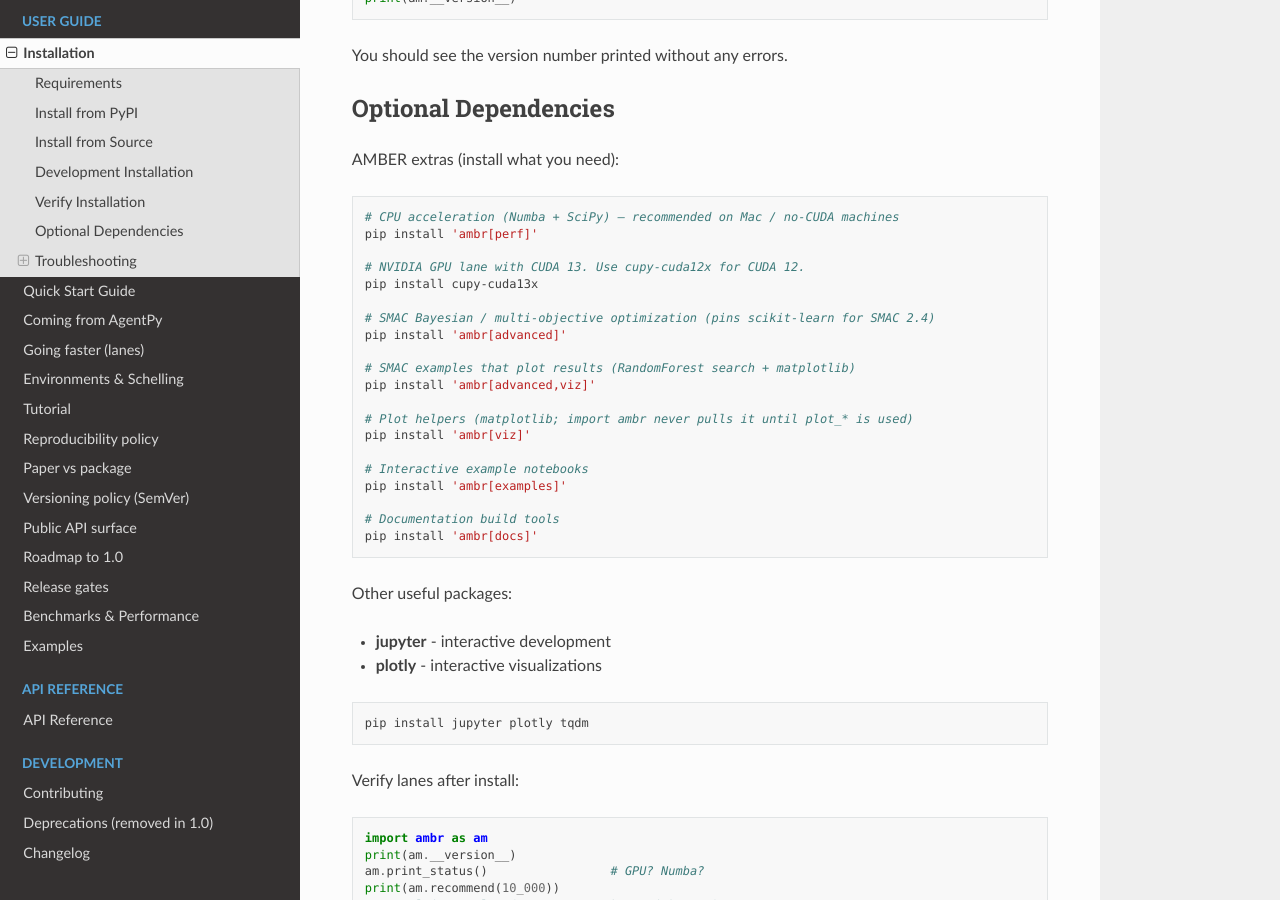
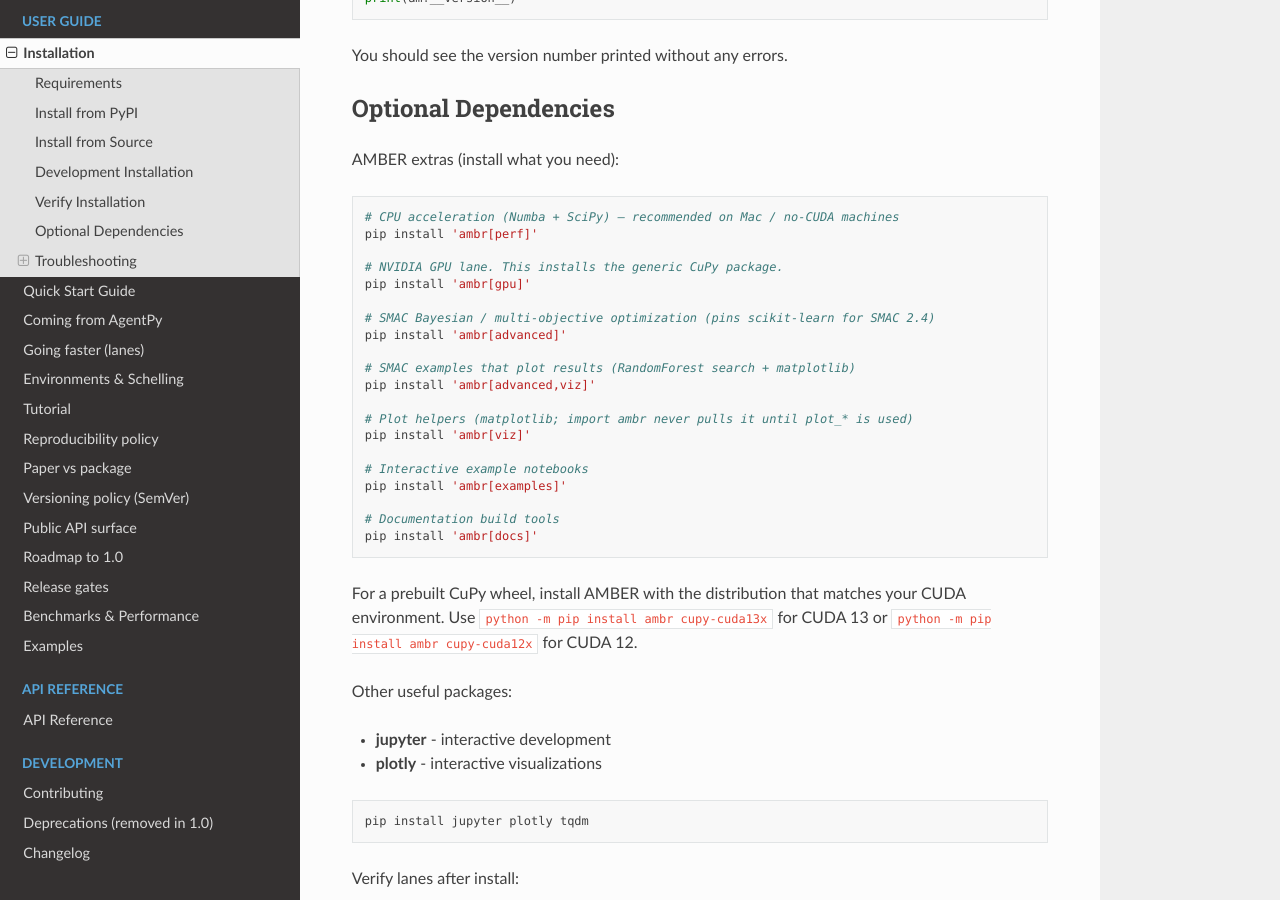
Before and after one commit to a11to1n3/AMBER, a Sphinx documentation site: the page built from docs/installation.rst, in a window 1280 px wide and 900 px high, scrolled down 1350 px. Built offline with Sphinx 7.4.7 and the Read the Docs theme 3.1.0, drawn with Linux system fonts in a browser that asks for light colours.

Commit message:
Preserve the documented GPU installation extra

```diff
--- a/docs/installation.rst
+++ b/docs/installation.rst
@@ -75,8 +75,8 @@ AMBER extras (install what you need):
    # CPU acceleration (Numba + SciPy) — recommended on Mac / no-CUDA machines
    pip install 'ambr[perf]'
 
-   # NVIDIA GPU lane with CUDA 13. Use cupy-cuda12x for CUDA 12.
-   pip install cupy-cuda13x
+   # NVIDIA GPU lane. This installs the generic CuPy package.
+   pip install 'ambr[gpu]'
 
    # SMAC Bayesian / multi-objective optimization (pins scikit-learn for SMAC 2.4)
    pip install 'ambr[advanced]'
@@ -92,6 +92,10 @@ AMBER extras (install what you need):
 
    # Documentation build tools
    pip install 'ambr[docs]'
+
+For a prebuilt CuPy wheel, install AMBER with the distribution that matches
+your CUDA environment. Use ``python -m pip install ambr cupy-cuda13x`` for
+CUDA 13 or ``python -m pip install ambr cupy-cuda12x`` for CUDA 12.
 
 Other useful packages:
 
```
Also changed, not shown: README.md (+3 -2 lines).
